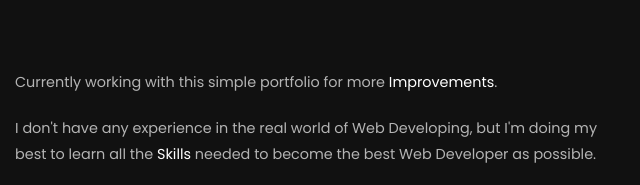
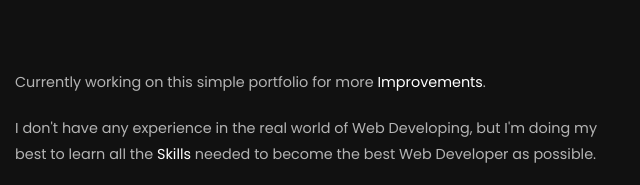
Before and after one commit to 88Christian/CiWorks, a plain HTML site: page index.html in a window 1280 px wide. Shown: the part 3596-3781 px from the top of the page, 5-645 px from the left. Drawn offline with Linux system fonts and the light colour scheme.

Commit message:
revise content

```diff
--- a/index.html
+++ b/index.html
@@ -100,7 +100,7 @@
       <div class="footer-section">
         <div class="footer-content">
           <p>
-            Currently working with this simple portfolio for more
+            Currently working on this simple portfolio for more
             <span>Improvements</span>.
           </p>
           <p>
```
